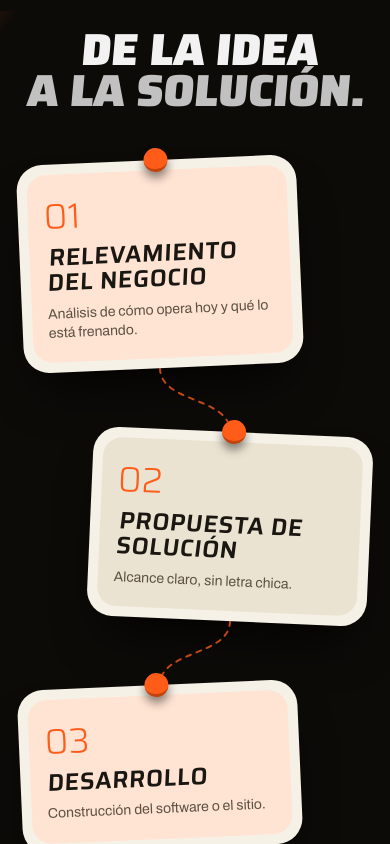
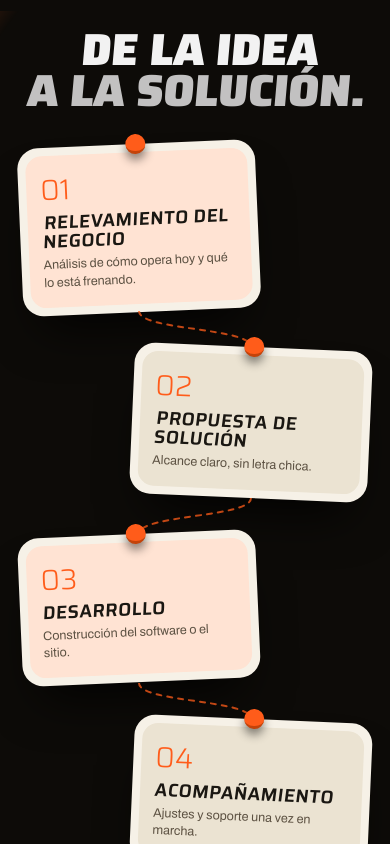
Before and after one commit to iadatabraian-ctrl/web-, a Next.js app: page / in a window 390 px wide. Shown: the part 1900-2744 px from the top of the page. Built offline with nearby package versions, Linux system fonts and the light colour scheme.

Commit message:
Proceso: versión móvil más compacta
Co-Authored-By: Claude Sonnet 5.5 <noreply@anthropic.com>
Claude-Session: https://claude.ai/code/session_016CR8bjtqut3mFtFLKQPjVK

```diff
--- a/components/Proceso.tsx
+++ b/components/Proceso.tsx
@@ -55,7 +55,7 @@ export function Proceso() {
           </motion.span>
         </h2>
 
-        <ol className="mx-auto mt-12 max-w-4xl sm:mt-20">
+        <ol className="mx-auto mt-8 max-w-4xl sm:mt-20">
           {STEPS.map((st, i) => (
             <li key={st.title}>
               {i > 0 && <Camino from={i % 2 === 0 ? "right" : "left"} />}
@@ -65,17 +65,17 @@ export function Proceso() {
                   whileInView={{ opacity: 1, y: 0, rotate: i % 2 === 0 ? -2.5 : 2.5 }}
                   viewport={view}
                   transition={{ duration: 0.8, ease }}
-                  className="relative w-[80%] max-w-[26rem] rounded-[1.6rem] bg-brand-cream p-2.5 text-brand-ink-on-cream shadow-[0_30px_50px_-20px_rgba(0,0,0,0.9)] sm:w-[60%] sm:p-3"
+                  className="relative w-[68%] max-w-[26rem] rounded-[1.3rem] bg-brand-cream p-2 text-brand-ink-on-cream shadow-[0_30px_50px_-20px_rgba(0,0,0,0.9)] sm:w-[60%] sm:p-3"
                 >
-                  <span aria-hidden="true" className="absolute -top-3 left-1/2 z-10 h-6 w-6 -translate-x-1/2 rounded-full border-b-[3px] border-[#c4430a] bg-brand-accent shadow-[0_6px_10px_rgba(0,0,0,0.45)]" />
-                  <div className={`rounded-[1.2rem] px-4 pb-5 pt-6 sm:px-5 sm:pb-6 ${i % 2 === 0 ? "bg-[#ffe3d3]" : "bg-[#ebe3d2]"}`}>
-                    <span className="block font-impact text-[2.2rem] font-light not-italic leading-none text-brand-accent [font-stretch:90%] sm:text-[2.6rem]">
+                  <span aria-hidden="true" className="absolute -top-2.5 left-1/2 z-10 h-5 w-5 sm:-top-3 sm:h-6 sm:w-6 -translate-x-1/2 rounded-full border-b-[3px] border-[#c4430a] bg-brand-accent shadow-[0_6px_10px_rgba(0,0,0,0.45)]" />
+                  <div className={`rounded-[1rem] px-3.5 pb-4 pt-5 sm:rounded-[1.2rem] sm:px-5 sm:pb-6 sm:pt-6 ${i % 2 === 0 ? "bg-[#ffe3d3]" : "bg-[#ebe3d2]"}`}>
+                    <span className="block font-impact text-[1.8rem] font-light not-italic leading-none text-brand-accent [font-stretch:90%] sm:text-[2.6rem]">
                       0{i + 1}
                     </span>
-                    <h3 className="mt-3 origin-bottom-left -skew-x-[5deg] font-impact text-[1.5rem] font-semibold uppercase not-italic leading-[1.05] [font-stretch:85%] sm:text-[1.75rem]">
+                    <h3 className="mt-2 origin-bottom-left -skew-x-[5deg] font-impact text-[1.15rem] font-semibold uppercase not-italic leading-[1.05] [font-stretch:85%] sm:text-[1.75rem]">
                       {st.title}
                     </h3>
-                    <p className="mt-2 font-body text-sm leading-snug text-brand-ink-on-cream-soft sm:text-base">{st.desc}</p>
+                    <p className="mt-1.5 font-body text-[12.5px] leading-snug text-brand-ink-on-cream-soft sm:mt-2 sm:text-base">{st.desc}</p>
                   </div>
                 </motion.div>
               </div>
@@ -91,8 +91,8 @@ export function Proceso() {
 function Camino({ from }: { from: "left" | "right" }) {
   const id = useId().replace(/:/g, "");
   return (
-    <div aria-hidden="true" className="relative mx-auto h-16 w-full sm:h-24">
-      <CaminoSvg id={`${id}m`} from={from} xs={[40, 60]} className="sm:hidden" />
+    <div aria-hidden="true" className="relative mx-auto h-9 w-full sm:h-24">
+      <CaminoSvg id={`${id}m`} from={from} xs={[34, 66]} className="sm:hidden" />
       <CaminoSvg id={`${id}d`} from={from} xs={[23, 77]} className="max-sm:hidden" />
     </div>
   );
```
